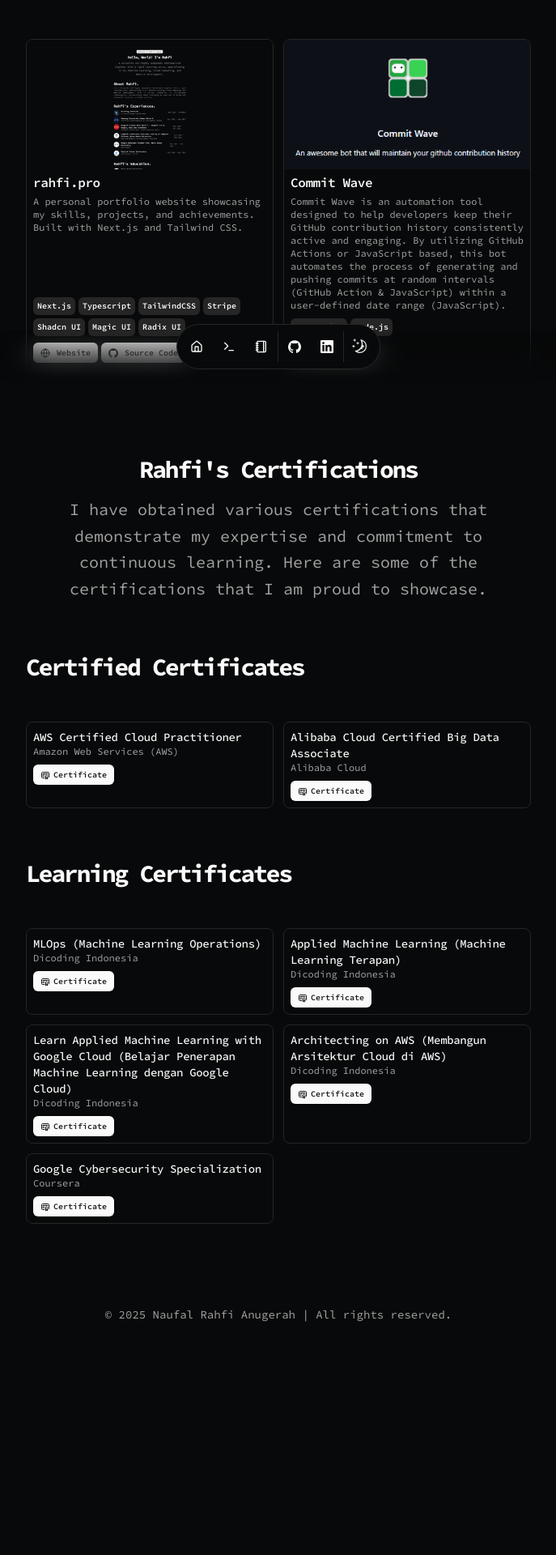
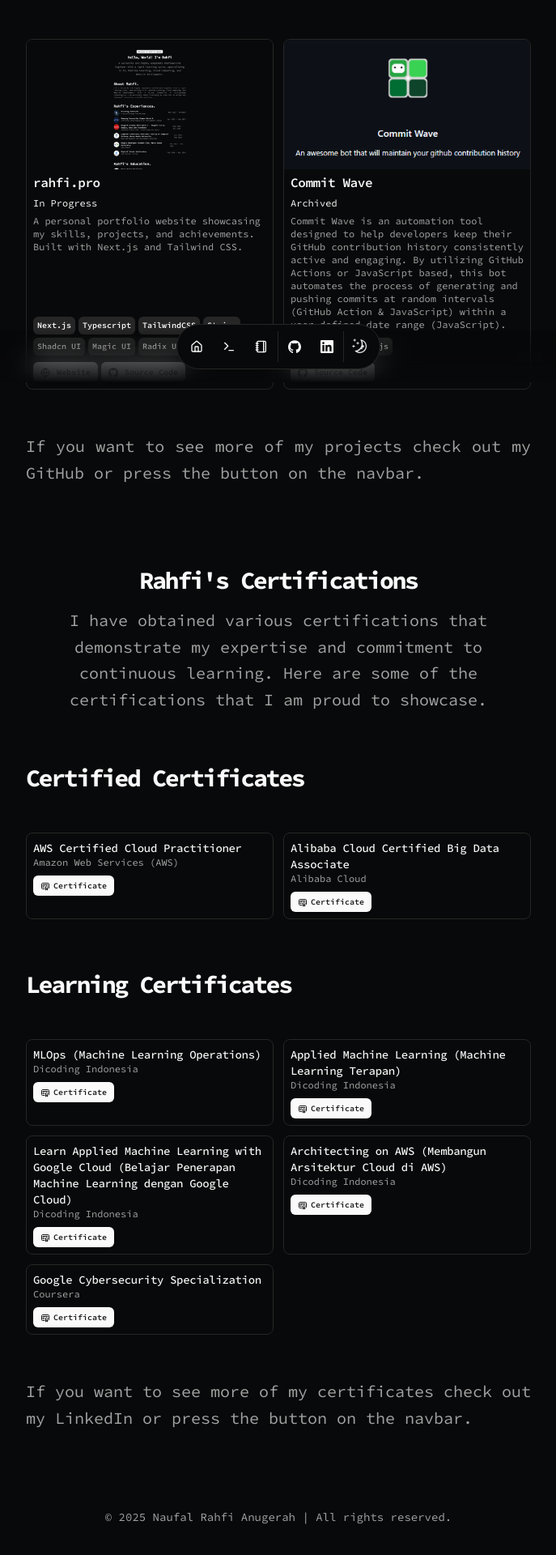
Before and after one commit to rahfianugerah/portfolio, a Next.js app: page /project in a window 1280 px wide. Shown: the part 328-2248 px from the top of the page at 81% size, without its empty margins (296-983 px from the left). Before the commit the page ends 2057 px from the top, so only its background shows below. Built offline with nearby package versions, Linux system fonts and the light colour scheme.

Commit message:
feat: update the project page

```diff
--- a/src/app/project/page.tsx
+++ b/src/app/project/page.tsx
@@ -41,7 +41,7 @@ export default function ProjectPage() {
                                     key={project.title}
                                     title={project.title}
                                     description={project.description}
-                                    dates={project.dates}
+                                    status={project.status}
                                     tags={project.technologies}
                                     image={project.image}
                                     video={project.video}
@@ -49,6 +49,11 @@ export default function ProjectPage() {
                                 />
                             </BlurFade>
                         ))}
+                    </div>
+                    <div className="space-y-2">
+                        <p className="text-justify text-muted-foreground md:text-xl/relaxed lg:text-base/relaxed xl:text-xl/relaxed">
+                            If you want to see more of my projects check out my GitHub or press the button on the navbar.
+                        </p>
                     </div>
                 </div>
             </section>
@@ -89,6 +94,7 @@ export default function ProjectPage() {
                             </BlurFade>
                         ))}
                     </div>
+
                     <h2 className="text-3xl font-bold tracking-tighter sm:text-5xl">
                         <HyperText>Learning Certificates</HyperText>
                     </h2>
@@ -110,6 +116,11 @@ export default function ProjectPage() {
                             </BlurFade>
                         ))}
                     </div>
+                    <div className="space-y-2">
+                        <p className="text-justify text-muted-foreground md:text-xl/relaxed lg:text-base/relaxed xl:text-xl/relaxed">
+                            If you want to see more of my certificates check out my LinkedIn or press the button on the navbar.
+                        </p>
+                    </div>
                 </div>
             </section>
         </>
```
